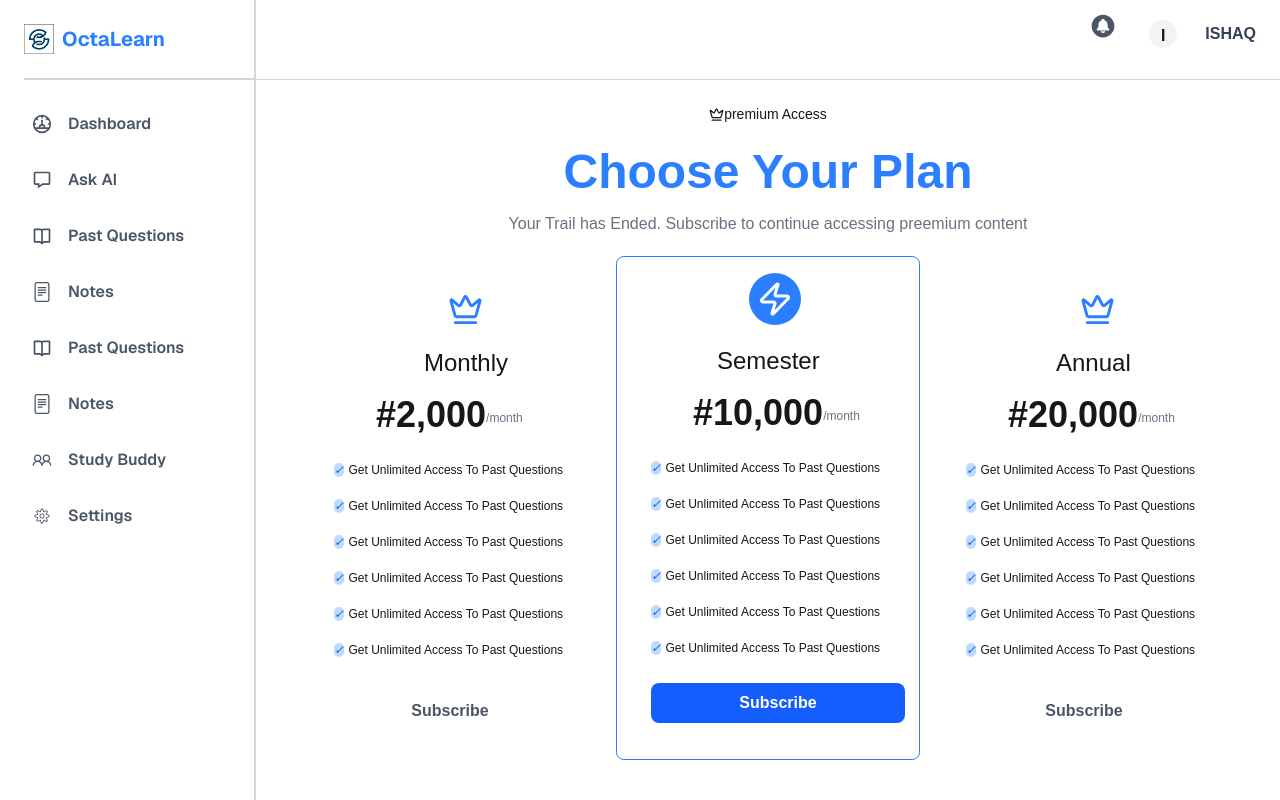
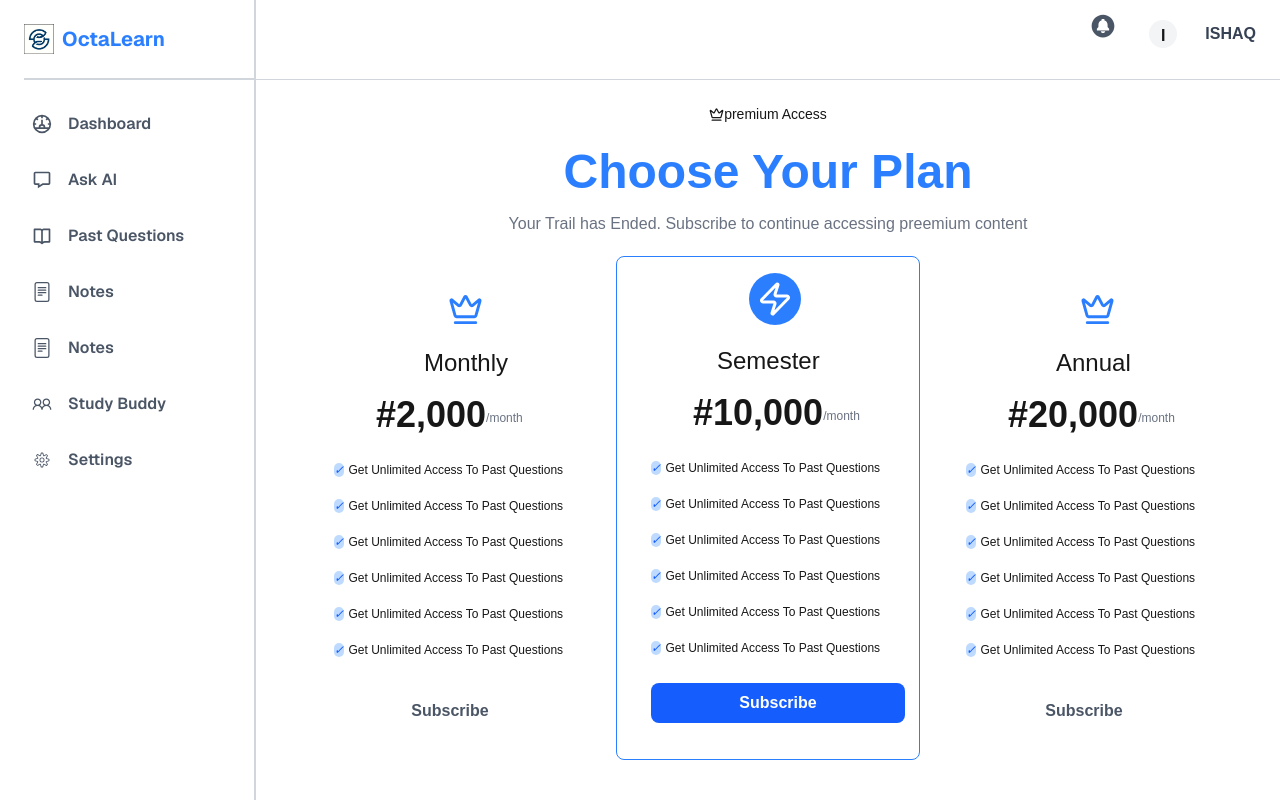
Before and after one commit to Lanslot47/OctaLearn, a Next.js app: page /Supscription in a window 1280 px wide. Shown: the top 800 px of the page. Built offline with nearby package versions, Linux system fonts and the light colour scheme.

Commit message:
done by ishaq

```diff
--- a/app/(admin-dashboard)/component/Sidebar.tsx
+++ b/app/(admin-dashboard)/component/Sidebar.tsx
@@ -17,7 +17,6 @@
     { id: 2, title: "Ask AI", icon: <BiMessage size={20} />, url: "./askAi" },
     { id: 3, title: "Past Questions", icon: <BiBookOpen size={20} />, url: "./pastQ" },
     { id: 4, title: "Notes", icon: <BsFileText size={20} />, url: "./notes" },
-    { id: 3, title: "Past Questions", icon: <BiBookOpen size={20} />, url: "./pastquestions" },
     { id: 4, title: "Notes", icon: <BsFileText size={20} />, url: "./NewNote" },
     { id: 5, title: "Study Buddy", icon: <LiaUserFriendsSolid size={20} />, url: "./studyFriend" },
     { id: 6, title: "Settings", icon: <CiSettings size={20} />, url: "./Settings" },
```
